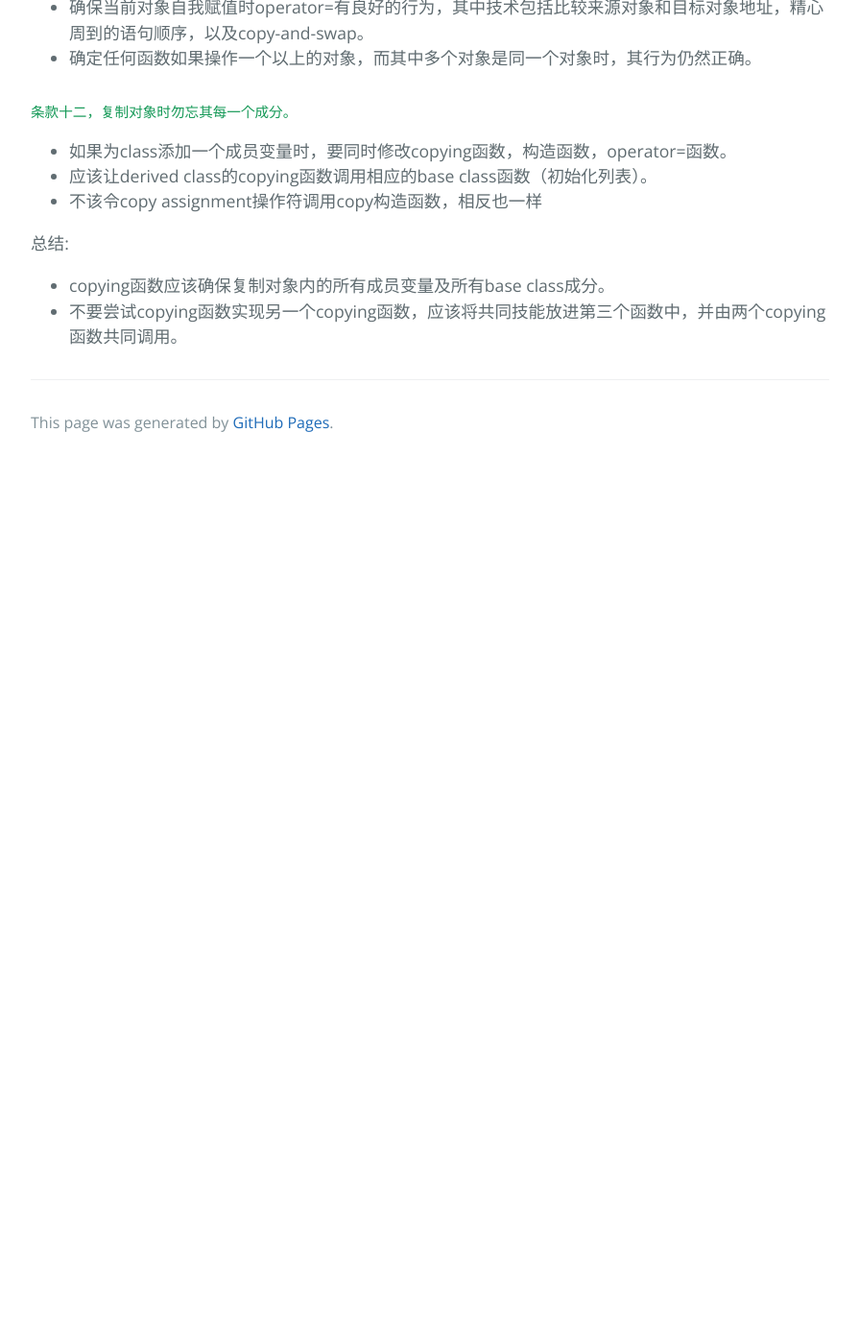
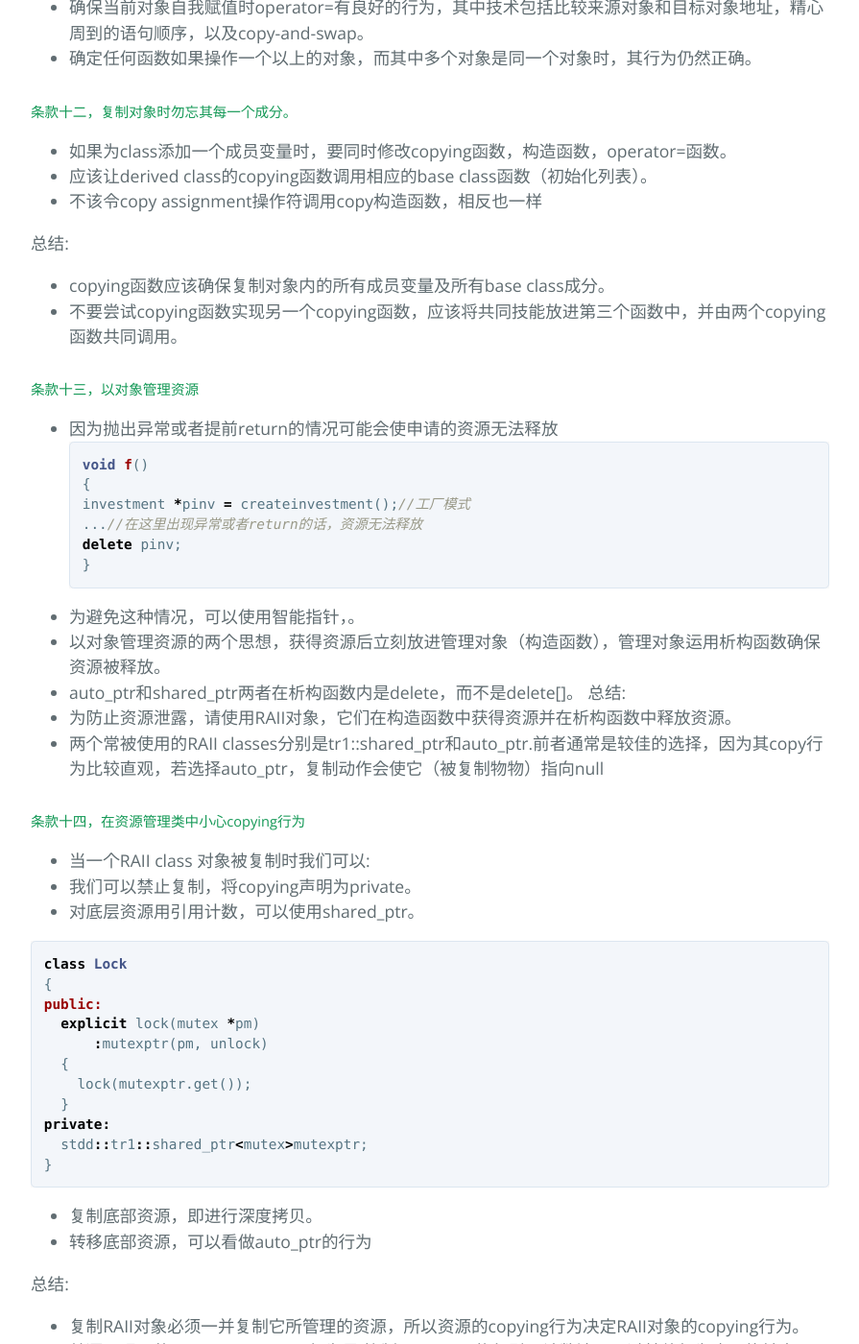
Before and after one commit to cuiyixiao/cuiyixiao.github.io, a Jekyll site: the page built from _posts/2017-12-31-effectivec++.md, in a window 1280 px wide and 1400 px high, scrolled down 6553 px. Shown: the whole window at 96% size, without its empty margins (192-1087 px from the left). Built offline with Jekyll 4.4.1, drawn with Linux system fonts in a browser that asks for light colours; our own code applies the rules of GitHub Pages for plain Markdown files; before the commit the page ends 7037 px from its top, so only the background shows below that; some of the changed text lies outside the part shown.

Commit message:
Update 2017-12-31-effectivec++.md

````diff
--- a/_posts/2017-12-31-effectivec++.md
+++ b/_posts/2017-12-31-effectivec++.md
@@ -258,3 +258,117 @@ widget& widget::operator=(const widget& rhs)
 总结:
 - copying函数应该确保复制对象内的所有成员变量及所有base class成分。
 - 不要尝试copying函数实现另一个copying函数，应该将共同技能放进第三个函数中，并由两个copying函数共同调用。
+
+##### 条款十三，以对象管理资源
+- 因为抛出异常或者提前return的情况可能会使申请的资源无法释放
+```cpp
+void f()
+{
+  investment *pinv = createinvestment();//工厂模式
+  ...//在这里出现异常或者return的话，资源无法释放
+  delete pinv;
+}
+```
+
+- 为避免这种情况，可以使用智能指针，。
+- 以对象管理资源的两个思想，获得资源后立刻放进管理对象（构造函数），管理对象运用析构函数确保资源被释放。
+- auto_ptr和shared_ptr两者在析构函数内是delete，而不是delete[]。
+总结:
+- 为防止资源泄露，请使用RAII对象，它们在构造函数中获得资源并在析构函数中释放资源。
+- 两个常被使用的RAII classes分别是tr1::shared_ptr和auto_ptr.前者通常是较佳的选择，因为其copy行为比较直观，若选择auto_ptr，复制动作会使它（被复制物物）指向null
+
+##### 条款十四，在资源管理类中小心copying行为
+- 当一个RAII class 对象被复制时我们可以:
+- 我们可以禁止复制，将copying声明为private。
+- 对底层资源用引用计数，可以使用shared_ptr。
+
+```cpp
+class Lock
+{
+public:
+  explicit lock(mutex *pm)
+      :mutexptr(pm, unlock)
+  {
+    lock(mutexptr.get());
+  }
+private:
+  stdd::tr1::shared_ptr<mutex>mutexptr;
+}
+```
+
+- 复制底部资源，即进行深度拷贝。
+- 转移底部资源，可以看做auto_ptr的行为
+
+总结:
+- 复制RAII对象必须一并复制它所管理的资源，所以资源的copying行为决定RAII对象的copying行为。
+- 普遍而唱见的RAII class copying行为是:抑制copying，施行引用计数法。不过其他行为也可能被实现。
+
+##### 条款十五，在资源管理器类中提供对原始资源的访问。
+- tr1::shared_ptr和auto_ptr都提供了一个get成员函数，可以返回其中的内部原始指针，条款十三中的工厂模式，必须同样返回类型也要是RAII，所以我们可以这样调用
+```cpp
+//显式转换
+std::tr1::shared_ptr<investment>pint(createinvestment);
+int days = datsheld(pinv.get());
+```
+
+- 这两个智能指针也重载了->和*操作符，可以隐式转换至底部原始指针。
+- 有时候必须取得RAII对象内的原始资源，做法是提供一个隐式转换函数。
+```cpp
+//显式转换
+class font{
+public:
+  ...
+  fonthandle get() const{ return f; }
+}
+```
+
+```cpp
+//隐式转换
+class font{
+public:
+  ...
+  operator fonthandle() const
+  { return f; }
+}
+```
+
+- 显式转换的优点是防止被误用，而隐式转换的优点是用起来比较自然
+
+总结:
+- apis往往要求访问原始资源，所以每一个RAII class应该提供一个“取得其所管理之资源”的方法。
+- 对原始资源的访问可能经由显式转换或隐式转换。一般而言显式转换比较安全，但隐式转换对客户比较方便。
+
+##### 条款十六，成对使用new和delete时要采取相同的形式。
+- 如果调用new，则必须对应调用delete，如果调用new[]，则必须对应调用delete[]。
+- 注意一下用法
+
+```cpp
+typedef std::string addresslines[4];
+
+std::string *pal = new addresslines;
+
+delete pal;//行为未定义
+delete pal[];//很好
+```
+
+总结:
+- 如果你在new表达式中使用[]。必须在相应的delete中也使用[]，如果在new表达式中没有使用[]，一定不要在相应的delete中使用[]。
+
+##### 条款十七，以独立语句将newed对象置入智能指针
+- c++编译器调用参数时顺序是不固定的。
+
+```cpp
+process (std::str1::shared_ptr<widget>(new widget), priority())
+/*
+如果是下列执行顺序
+1，调用new
+2，调用priority
+3，调用智能指针构造函数
+如果第二步出现问题可能会导致资源泄露
+*/
+```
+
+- 避免上述问题很简单，使用分离语句，在单独语句内调用std::str1::shared_ptr<widget>(new widget)即可
+
+总结:
+- 以独立语句将newed对象存储于智能指针内，如果不这样做，一旦异常被抛出，有可能导致难以察觉的资源泄露。
````
